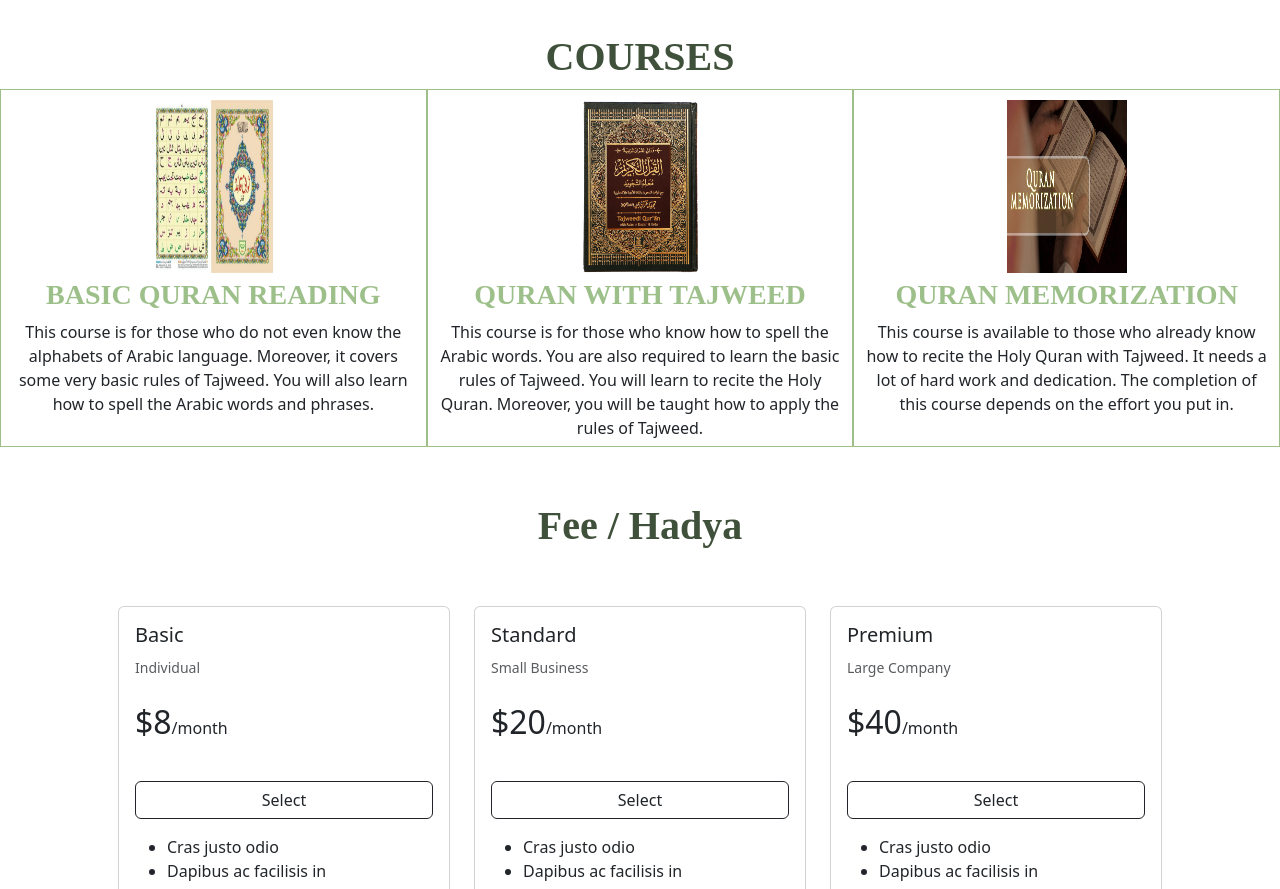
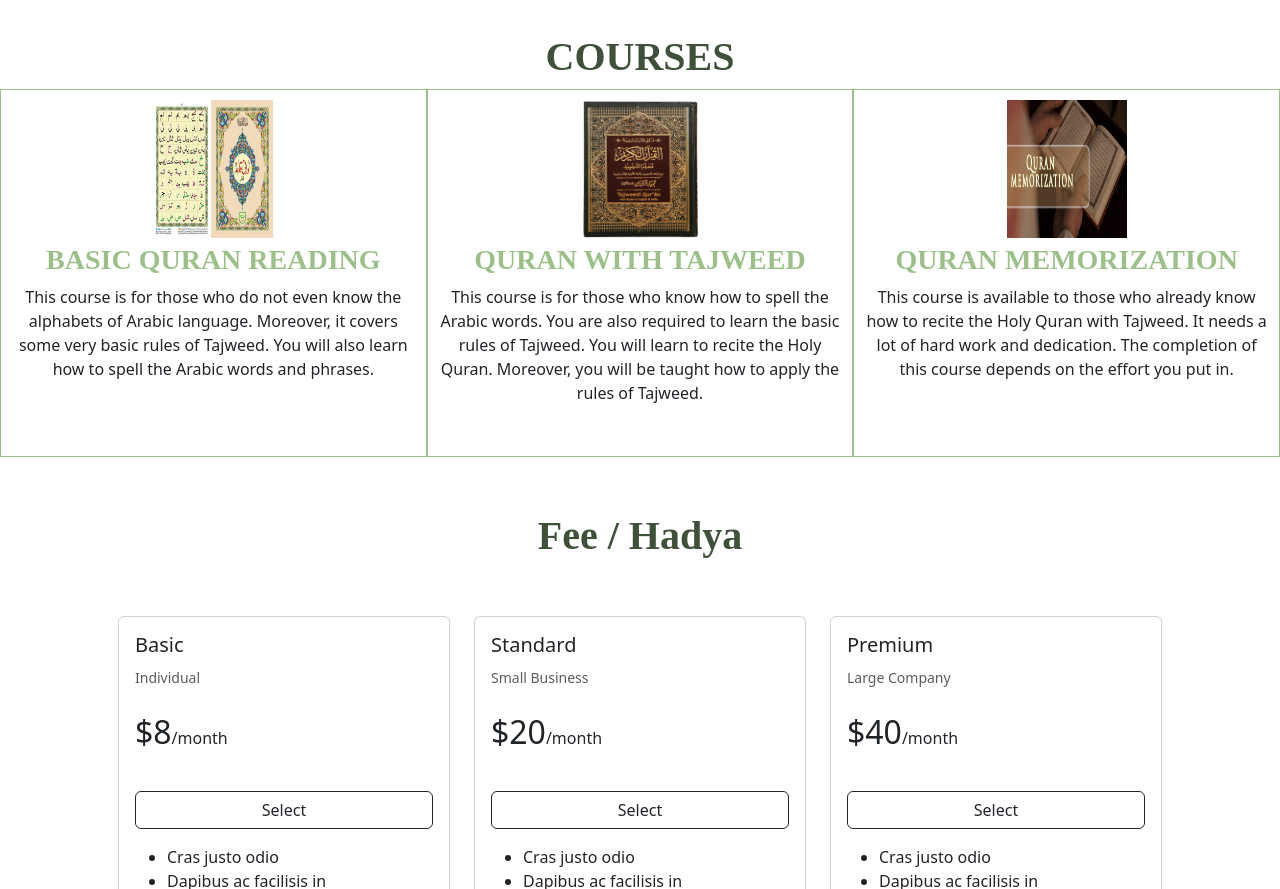
Before and after one commit to sanaquranacademy/sanaonlinequranouse.github.io, a plain HTML site: page index.html in a window 1280 px wide. Shown: the part 1496-2385 px from the top of the page. Drawn offline with nearby package versions, Linux system fonts and the light colour scheme; a web font is replaced by a local one.

Commit message:
Updates css in Styles.css

```diff
--- a/styles.css
+++ b/styles.css
@@ -118,7 +118,7 @@ body {
 }
 .course-img{
   width: 30%;
-  height: 50%;
+  height: 40%;
   margin-bottom: 5px;
 }
 
@@ -126,7 +126,7 @@ body {
   text-align: center;
    border: solid 1px #9dc08b;
    margin :5px 0;
-   padding: 10px 5px 0 5px;
+   padding: 10px 5px;
 }
 
 
```
